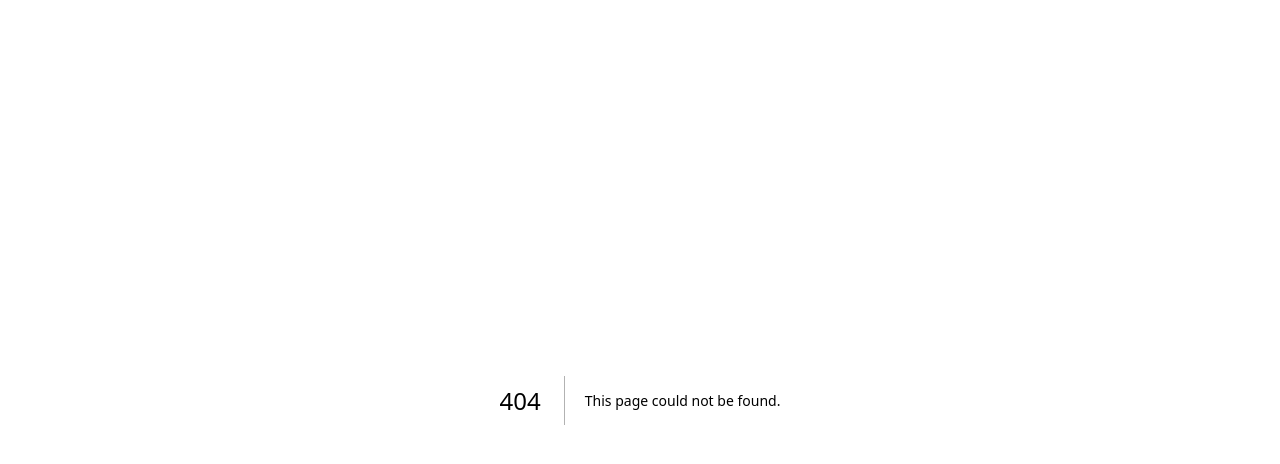
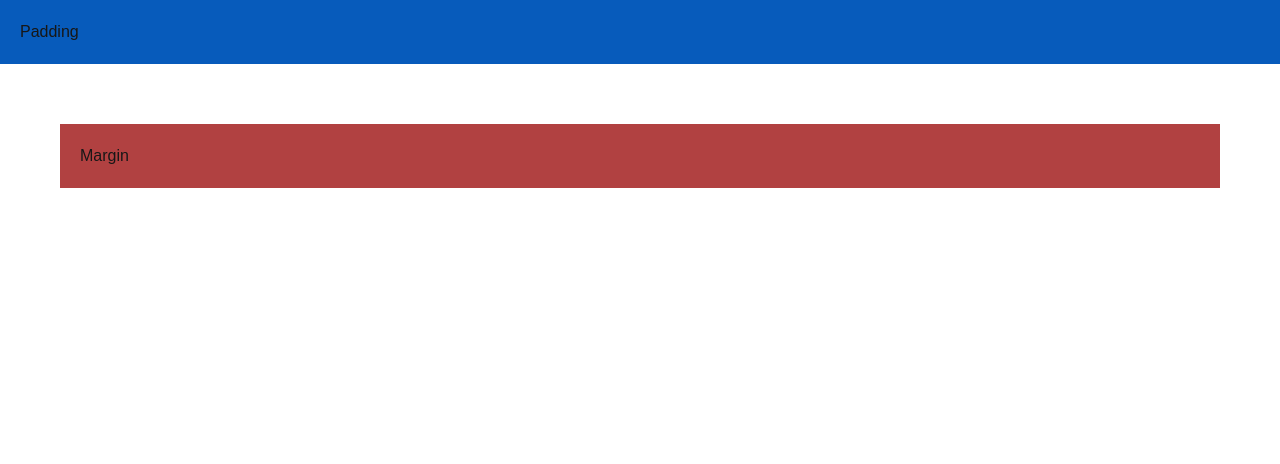
Before and after one commit to MathNunesx/Udemy-Next-TailWind, a Next.js app in the folder next-tailwind/: page /espacamentos in a window 1280 px wide. Before the commit this address had no page. Shown: the top 464 px of the page. Built offline with nearby package versions, Linux system fonts and the light colour scheme.

Commit message:
Padding e margin

```diff
--- /dev/null
+++ b/next-tailwind/src/app/espacamentos/page.tsx
@@ -0,0 +1,10 @@
+export default function Aplicacao2(){
+    return (
+        <div>
+            <div className="bg-[#075bbb] p-5"> Padding</div>
+
+            <div className="bg-[#b14141] p-5 m-[60px]"> Margin </div>
+
+        </div>
+    )
+}
```
